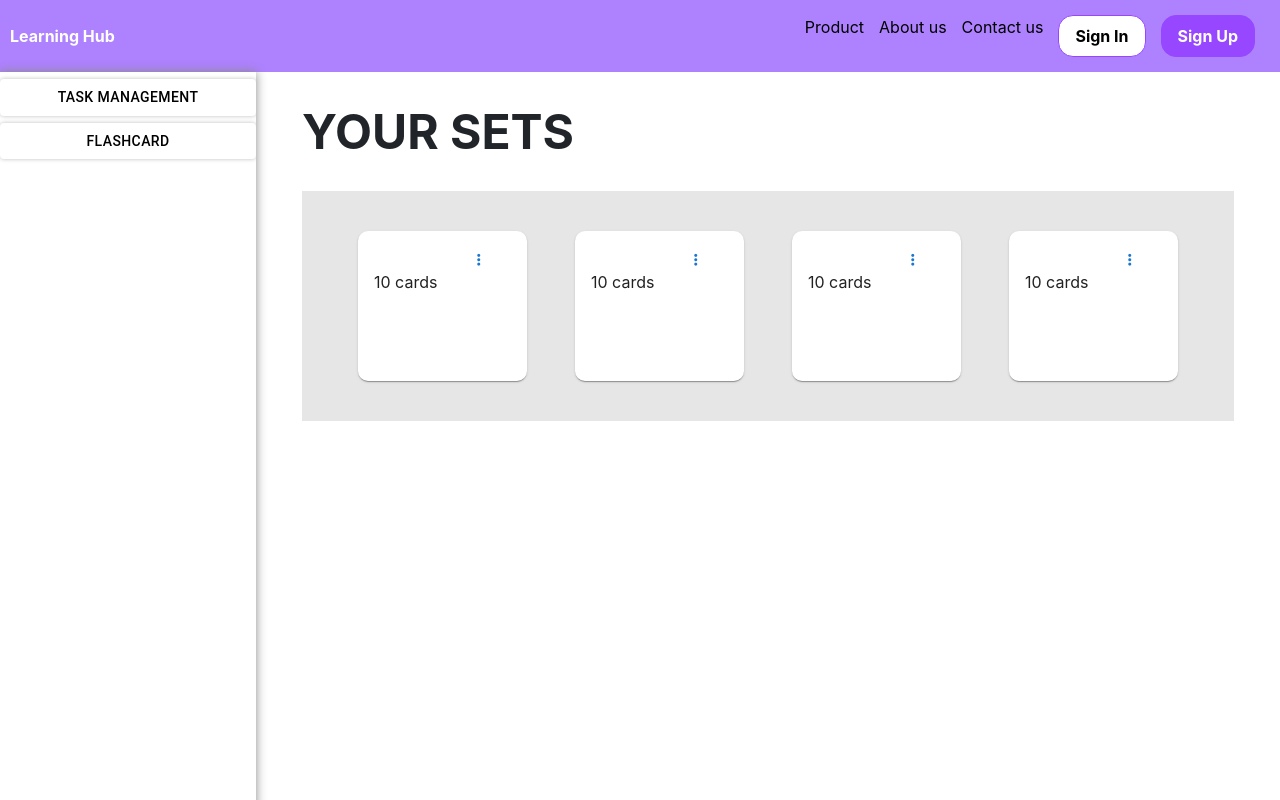
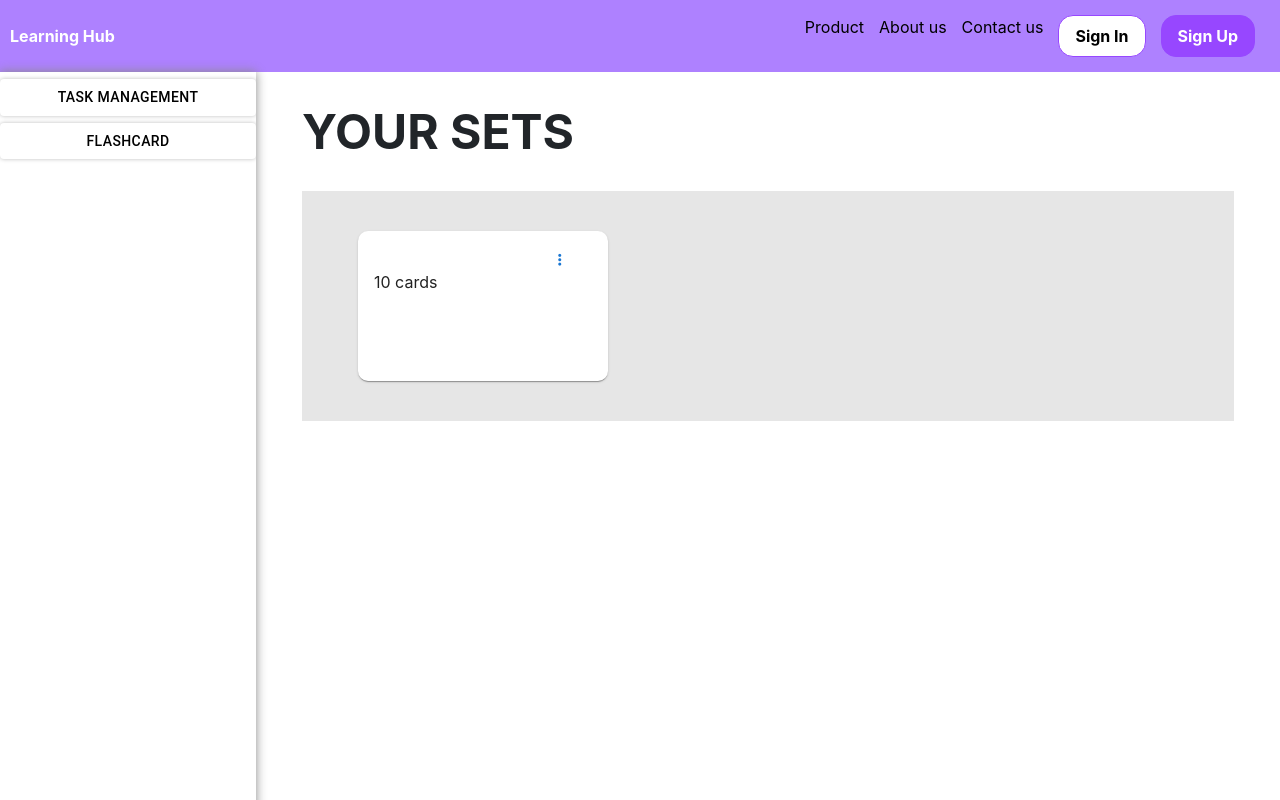
Before and after one commit to AnPhan04/SWP391_LearningHub_fe, a React (Create React App) app: page /flashcardDash in a window 1280 px wide. Built offline with nearby package versions, Linux system fonts and the light colour scheme.

Commit message:
delete changes from previous commit

```diff
--- a/src/pages/Flashcard/FlashcardDashBoard.jsx
+++ b/src/pages/Flashcard/FlashcardDashBoard.jsx
@@ -26,10 +26,6 @@ const FlashcardDashboard = () => {
             <div className="dashboard-container-content sets-container">
               {/* Flashcard sets */}
               <RecentlyVisited />
-              <RecentlyVisited />
-              <RecentlyVisited />
-
-              <RecentlyVisited />
             </div>
           </div>
         </div>
```
